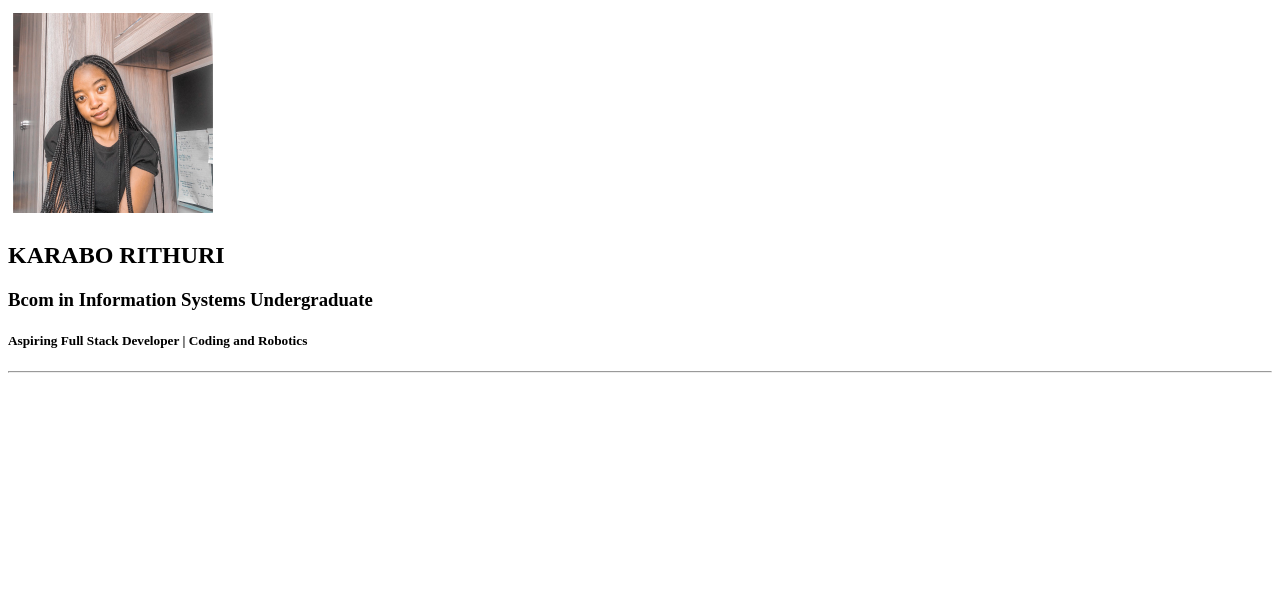
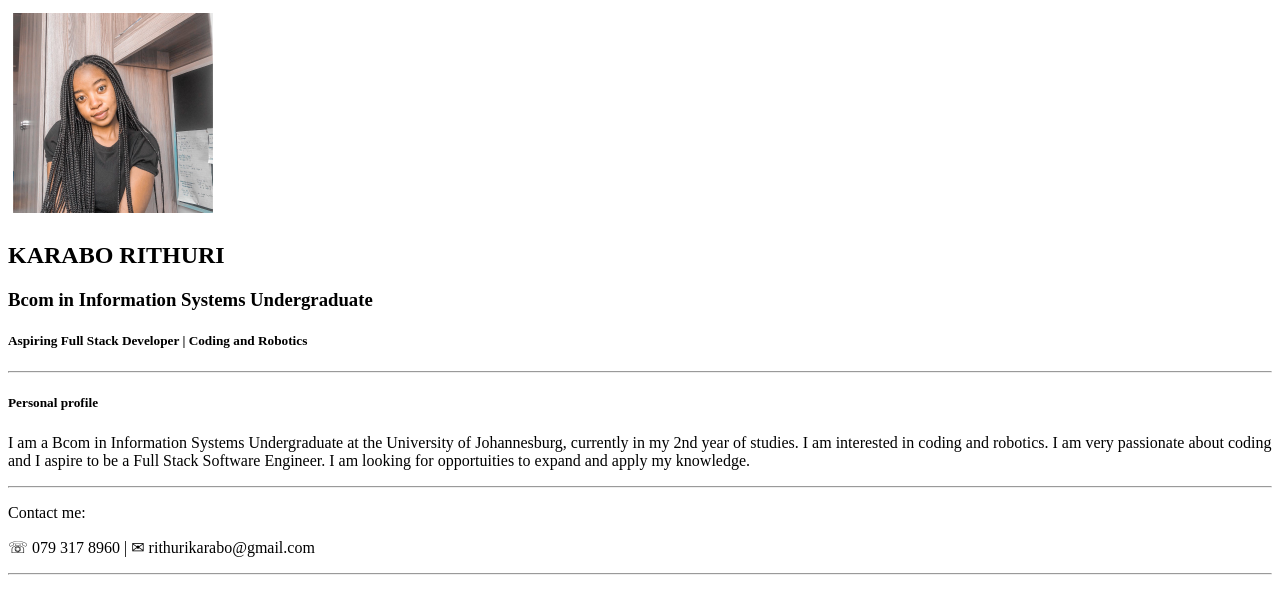
Before and after one commit to KRithuri/KRithuri.github.io, a plain HTML site: page CV/index.html in a window 1280 px wide. Drawn offline with Linux system fonts and the light colour scheme.

Commit message:
contact me

```diff
--- a/CV/index.html
+++ b/CV/index.html
@@ -20,5 +20,15 @@
     <h3>Bcom in Information Systems Undergraduate</h3>
     <h5>Aspiring Full Stack Developer | Coding and Robotics </h5>
     <hr class="solid">
+    <h5>Personal profile</h5>
+    <p>I am a Bcom in Information Systems Undergraduate at the
+        University of Johannesburg, currently in my 2nd year of studies. I am
+        interested in coding and robotics. I am very passionate about coding
+        and I aspire to be a Full Stack Software Engineer. I am looking for opportuities to expand and apply
+        my knowledge.</p>
+    <hr>
+    <p>Contact me:</p>
+    <p>&#9743 079 317 8960 | &#9993 rithurikarabo@gmail.com </p>
+    <hr>
 </body>
 </html>
```
